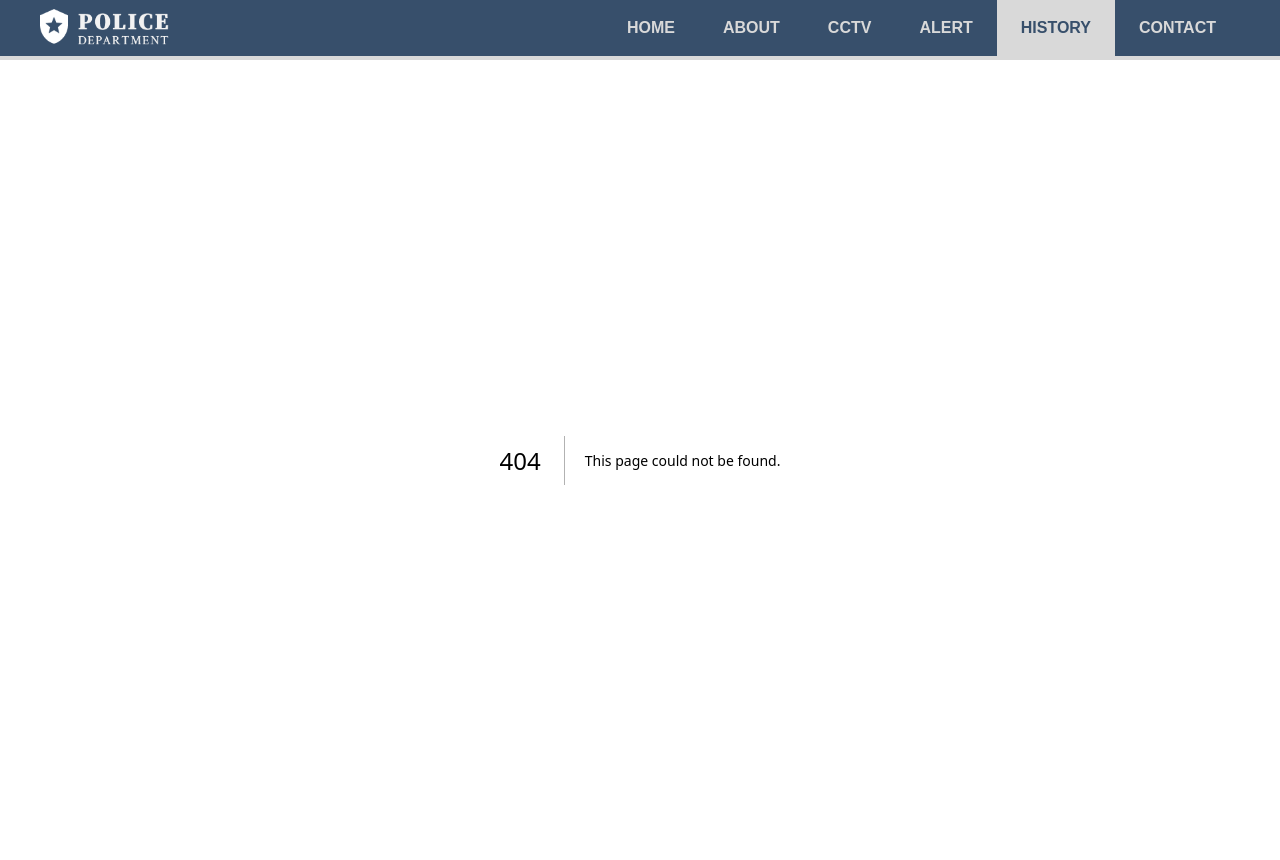
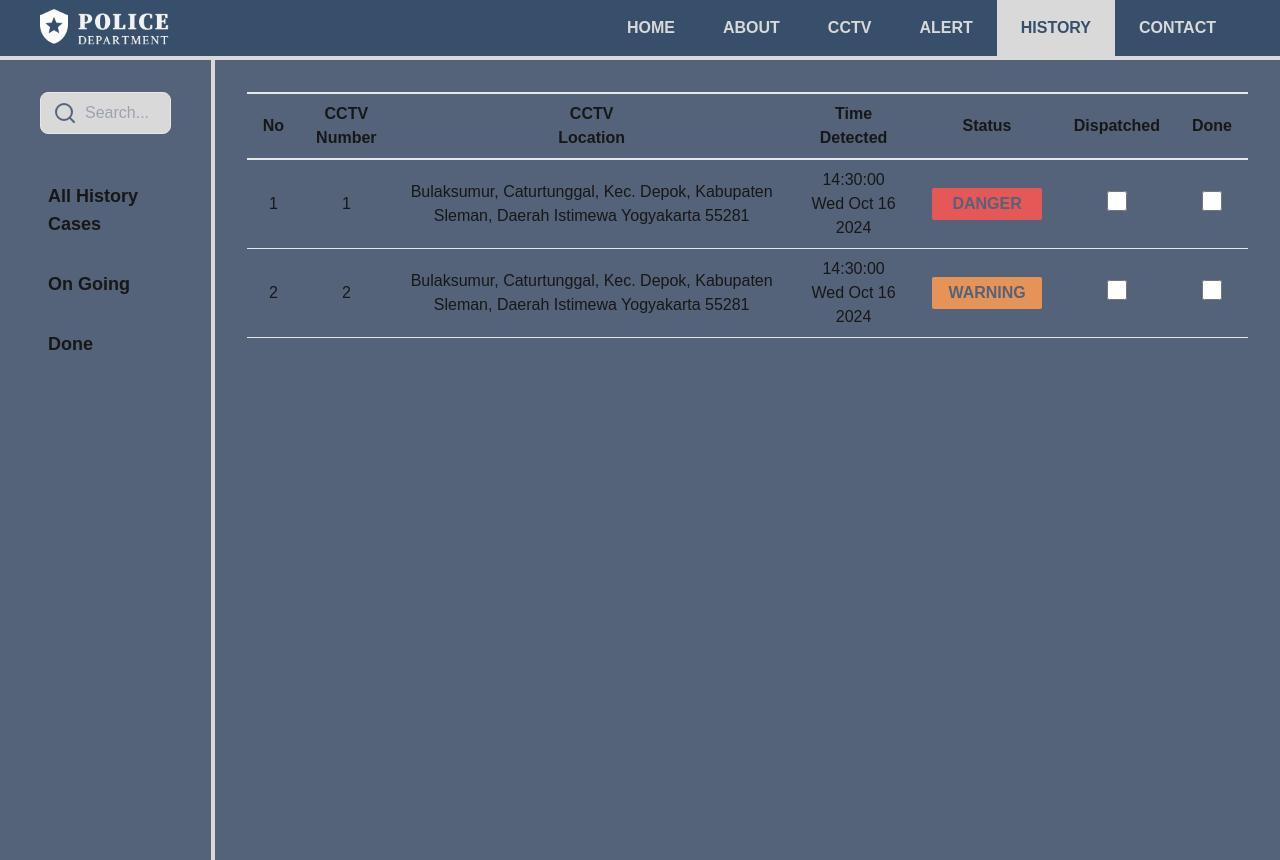
Before and after one commit to EgaTypeR/capstone-fe, a Next.js app: page /history in a window 1280 px wide. Before the commit this address had no page. Built offline with nearby package versions, Linux system fonts and the light colour scheme.

Commit message:
add: history page

```diff
--- /dev/null
+++ b/app/components/history/alertTable.tsx
@@ -0,0 +1,87 @@
+import React from "react"
+
+interface Alert{
+  cctv_num: number,
+  cctv_location: string,
+  time_detected: Date,
+  status: string,
+  dispatched:boolean,
+  done: boolean
+}
+interface AlertTableProps{
+  alerts: Alert[],
+  onUpdate: (updatedAlert: Alert) => void
+}
+
+export default function AlertTable({alerts, onUpdate}: AlertTableProps){
+
+  const handleChange = (alert: Alert ,field: keyof Pick<Alert, 'dispatched' | 'done'>) => {
+    const updatedAlert: Alert = { ...alert, [field]: !alert[field] };
+    onUpdate(updatedAlert);
+  };
+
+  const formatTime = (date: Date) => {
+    return date.toLocaleTimeString('en-US', {
+      hour: '2-digit',
+      minute: '2-digit',
+      second: '2-digit',
+      hour12: false,
+    });
+  };
+  return(
+    <div className="p-8 w-full bg-fagray">
+      <table className="table-auto w-full">
+        <thead>
+          <tr className="border-y-2">
+            <th className="px-4 py-2 ">No</th>
+            <th className="px-4 py-2 ">CCTV <br /> Number</th>
+            <th className="px-4 py-2 ">CCTV <br />Location</th>
+            <th className="px-4 py-2 ">Time <br /> Detected</th>
+            <th className="px-4 py-2 ">Status</th>
+            <th className="px-4 py-2 ">Dispatched</th>
+            <th className="px-4 py-2 ">Done</th>
+
+          </tr>
+        </thead>
+        <tbody>
+          {
+            alerts.map((alert, index)=>(
+              <tr key={alert.cctv_num} className="border-b">
+                <td className="px-4 py-2 text-center">{index + 1}</td>
+                <td className="px-4 py-2 text-center">{alert.cctv_num}</td>
+                <td className="px-4 py-2 text-center">{alert.cctv_location}</td>
+                <td className="px-4 py-2 text-center">
+                  <div>{formatTime(alert.time_detected)}</div>
+                  <div>{alert.time_detected.toDateString()}</div>
+                </td>
+                <td className="px-4 py-2 text-center">
+                  <div className={`text-fagray px-4 py-1 rounded-sm font-bold text-md ${alert.status.toLowerCase() == 'danger'? 'bg-fatomato':'bg-faorange'}`}>
+                    {alert.status.toUpperCase()}
+                  </div>
+                </td>
+                <td className="px-4 py-2 text-center">
+                  <input
+                    className="h-5 w-5 rounded-sm border-gray-300 text-blue-600 focus:ring-blue-500"
+                    type="checkbox"
+                    checked = {alert.dispatched}
+                    onChange={() =>{handleChange(alert, 'dispatched')}}
+                  />
+                </td>
+                <td className="px-4 py-2 text-center">
+                  <input
+                    className="h-5 w-5 rounded-sm border-gray-300 text-blue-600 focus:ring-blue-500"
+                    type="checkbox"
+                    checked = {alert.done}
+                    // onChange={handleChange('done')}
+                    onChange={() =>{handleChange(alert, 'done')}}
+                  />
+                </td>
+              </tr>
+            ))
+          }
+        </tbody>
+      </table>
+
+    </div>
+  )
+}
--- /dev/null
+++ b/app/components/history/sideBar.tsx
@@ -0,0 +1,67 @@
+'use client'
+import React, {  } from 'react'
+import Image from 'next/image'
+
+
+interface SideBarProps {
+  searchTerm: string,
+  setSearchTerm: (term: string)=>void,
+  selectedCategory: string,
+  setSelectedCategory: (category: string) => void
+}
+
+export default function SideBar({searchTerm, setSearchTerm, selectedCategory, setSelectedCategory}: SideBarProps) {
+
+  const categories = ['All History Cases', 'On Going', 'Done']
+
+  return (
+
+    <div className='flex flex-col justify-start bg-fagray w-1/5'>
+      <div className='mx-10 mt-8'>
+
+
+      <div className='flex flex-row mb-10 py-2 px-3 w-full border rounded-lg text-black bg-falightgray'>
+        <Image
+        src={'/assets/search.svg'}
+        alt='search logo'
+        width={24}
+        height={24}
+        />
+        <input
+        type="text"
+        value={searchTerm}
+        onChange={(e)=>{
+          setSearchTerm(e.target.value)
+        }}
+        placeholder='Search...'
+        className='w-full mx-2 text-black bg-falightgray outline-none border-none'
+        />
+
+      </div>
+
+      <div className='flex flex-col justify-start'>
+        <ul>
+        {categories.map((category) => (
+          <li key={category}>
+            <button
+              onClick={() => setSelectedCategory(category)}
+              className={`block group w-full text-left p-2 mb-4 relative text-lg font-bold`}
+            >
+              {category}
+              {/* Animated underline */}
+              <span
+                className={`absolute bottom-0 left-0 w-full h-1 rounded-md bg-falightgray transition-transform duration-300 ease-out transform ${
+                  selectedCategory === category
+                    ? 'scale-x-100'
+                    : 'scale-x-0 group-hover:scale-x-100'
+                } origin-left`}
+              />
+            </button>
+          </li>
+        ))}
+        </ul>
+      </div>
+      </div>
+    </div>
+  )
+}
--- /dev/null
+++ b/app/history/page.tsx
@@ -0,0 +1,53 @@
+'use client'
+import React, { useState } from 'react'
+import SideBar from '../components/history/sideBar'
+import AlertTable from '../components/history/alertTable'
+
+interface Alert{
+  cctv_num: number,
+  cctv_location: string,
+  time_detected: Date,
+  status: string,
+  dispatched:boolean,
+  done: boolean
+}
+
+const sampleAlert:Alert[] = [
+  {cctv_num: 1, cctv_location: 'Bulaksumur, Caturtunggal, Kec. Depok, Kabupaten Sleman, Daerah Istimewa Yogyakarta 55281', time_detected:new Date("2024-10-16T14:30:00Z"), status:'DANGER', dispatched: false, done: false},
+  {cctv_num: 2, cctv_location: 'Bulaksumur, Caturtunggal, Kec. Depok, Kabupaten Sleman, Daerah Istimewa Yogyakarta 55281', time_detected:new Date("2024-10-16T14:30:00Z"), status:'WARNING', dispatched: false, done: false}
+]
+
+
+
+const  Page: React.FC = () =>{
+
+  const [searchTerm, setSearchTerm] = useState('')
+  const [selectedCategory, setSelectedCategory] = useState('all')
+
+  const [alerts, setAlerts] = useState<Alert[]>(
+    sampleAlert
+  )
+
+  const updateAlert = (updatedAlert: Alert) =>{
+    console.log('Update Alert')
+    setAlerts((prevAlert) => (
+      prevAlert.map((alert) => (
+        alert.cctv_num === updatedAlert.cctv_num? updatedAlert: alert
+      ))
+    ))
+
+  }
+  return (
+    <div className='flex gap-1 bg-falightgray h-full min-h-svh'>
+        <SideBar
+          selectedCategory={selectedCategory}
+          setSelectedCategory={setSelectedCategory}
+          searchTerm={searchTerm}
+          setSearchTerm={setSearchTerm}
+        ></SideBar>
+        <AlertTable alerts={alerts} onUpdate={updateAlert}></AlertTable>
+    </div>
+  )
+}
+
+export default Page
```
Also changed, not shown: public/assets/search.svg (added).
